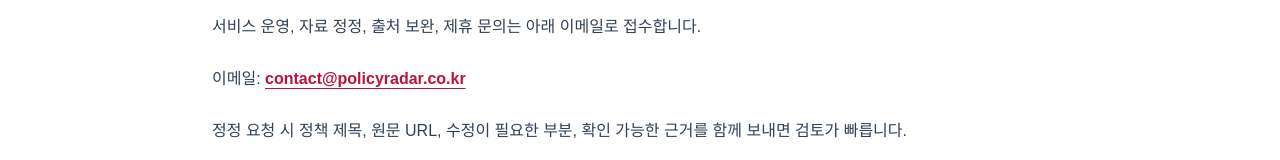
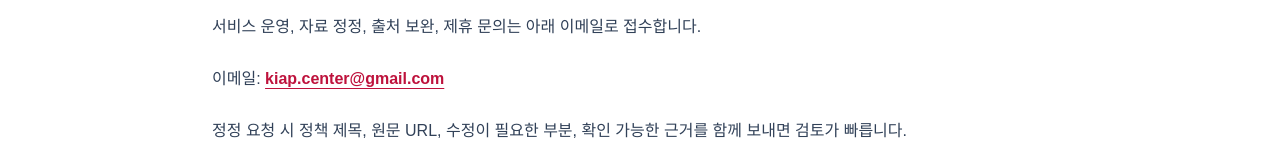
Before and after one commit to dda5jin-png/policyrader, a Next.js app: page /contact in a window 1280 px wide. Shown: the part 260-420 px from the top of the page. Built offline with nearby package versions, Linux system fonts and the light colour scheme; no server answers; a web font is replaced by a local one.

Commit message:
Update contact email address

```diff
--- a/app/contact/page.tsx
+++ b/app/contact/page.tsx
@@ -12,8 +12,8 @@
           <p>
             이메일:
             {" "}
-            <a href="mailto:contact@policyradar.co.kr" className="font-bold text-[var(--accent)] underline">
-              contact@policyradar.co.kr
+            <a href="mailto:kiap.center@gmail.com" className="font-bold text-[var(--accent)] underline">
+              kiap.center@gmail.com
             </a>
           </p>
           <p>정정 요청 시 정책 제목, 원문 URL, 수정이 필요한 부분, 확인 가능한 근거를 함께 보내면 검토가 빠릅니다.</p>
--- a/app/privacy/page.tsx
+++ b/app/privacy/page.tsx
@@ -12,7 +12,7 @@
           <p>처리 항목은 이메일 주소, 인증 공급자 식별 정보, 접속 및 이용 기록, 저장한 자료 식별값 등이 포함될 수 있습니다.</p>
           <p>개인정보는 인증, 계정 관리, 자료 저장, 보안 점검, 서비스 품질 개선 목적에 한해 사용합니다.</p>
           <p>법령상 보관 의무가 있는 경우를 제외하고, 계정 삭제 또는 처리 목적 달성 후 지체 없이 파기합니다.</p>
-          <p>개인정보 관련 문의와 삭제 요청은 contact@policyradar.co.kr 로 접수할 수 있습니다.</p>
+          <p>개인정보 관련 문의와 삭제 요청은 kiap.center@gmail.com 로 접수할 수 있습니다.</p>
         </div>
       </main>
     </>
```
